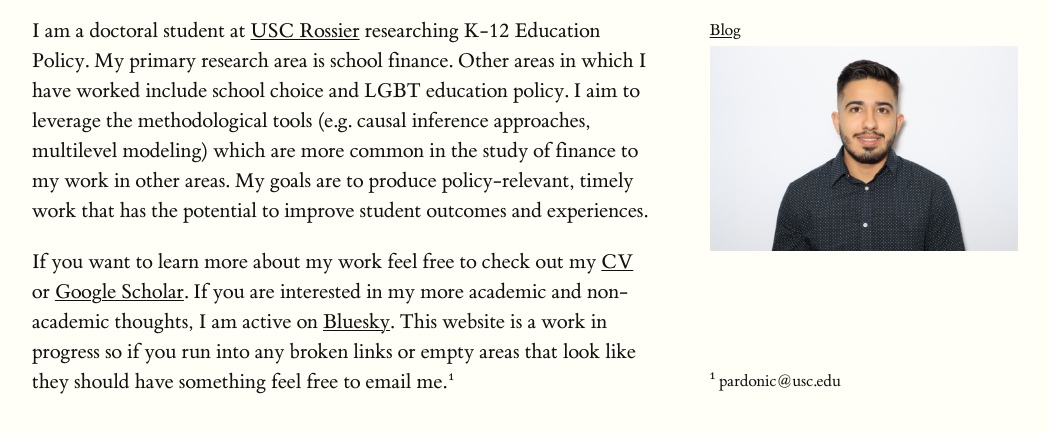
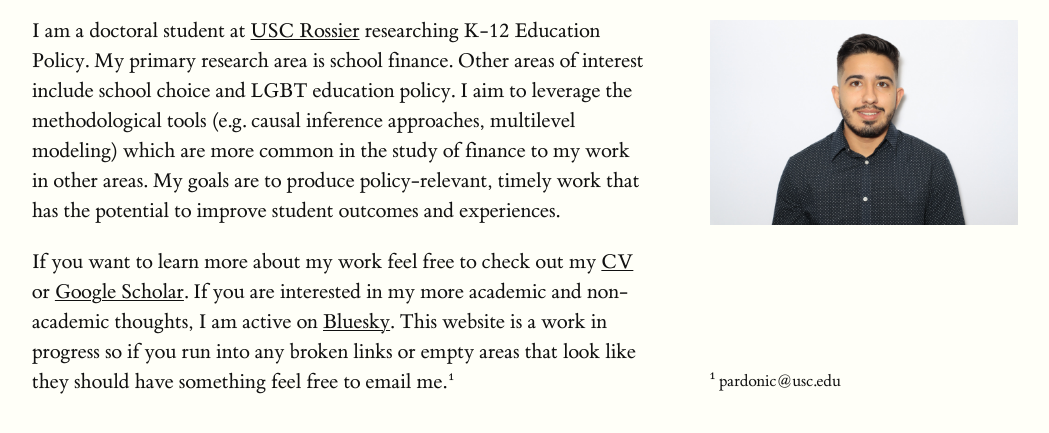
Before and after one commit to nicolaspardo-ed/nicolaspardo-ed.github.io, a plain HTML site: page index.html in a window 1280 px wide. Shown: the part 213-646 px from the top of the page, without its empty margins (128-1177 px from the left). Drawn offline with Linux system fonts and the light colour scheme.

Commit message:
Update index.html

```diff
--- a/index.html
+++ b/index.html
@@ -11,10 +11,12 @@
     <article>
       <section>
       <h1 id="Nicolas-Pardo">Nicolas Pardo</h1>
+        <!--
       <p><label for="mn-blog" class="margin-toggle">&#8853;</label><input type="checkbox" id="mn-blog" class="margin-toggle"/><span class="marginnote"><a href="https://nicolaspardo.com/blog.html">Blog</a> </span></p>
+        -->
       <p><label for="mn-figure-1" class="margin-toggle">&#8853;</label><input type="checkbox" id="mn-figure-1" class="margin-toggle"/><span class="marginnote"><img src="./img/headshot.jpg" alt="Headshot"/>
       <p>I am a doctoral student at <a href="https://rossier.usc.edu/programs/doctoral-degree-programs/directory">USC Rossier</a> researching K-12 Education Policy. My primary research
-        area is school finance. Other areas in which I have worked include school choice and LGBT education policy. I aim to leverage the methodological tools (e.g. causal inference approaches, multilevel modeling)
+        area is school finance. Other areas of interest include school choice and LGBT education policy. I aim to leverage the methodological tools (e.g. causal inference approaches, multilevel modeling)
         which are more common in the study of finance to my work in other areas. My goals are to produce policy-relevant, timely work that has the potential to improve student outcomes and experiences. </p>
      <p>If you want to learn more about my work feel free to check out my <a href="./pdfs/maincv.pdf" download="PardoCV">CV</a> or <a href="https://scholar.google.com/citations?user=cQloIt8AAAAJ&hl=en">Google Scholar</a>. If you
      are interested in my more academic and non-academic thoughts, I am active on <a href="https://bsky.app/profile/npardo.bsky.social">Bluesky</a>. This website is a
```
